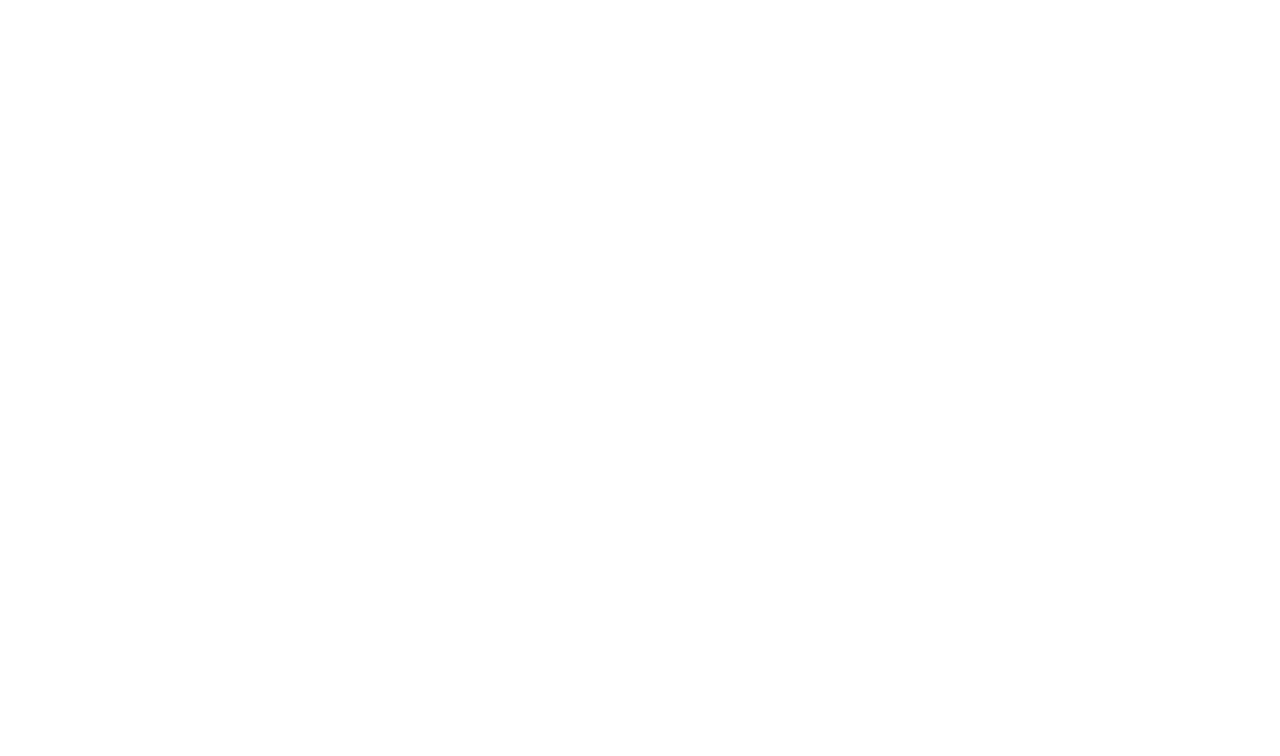
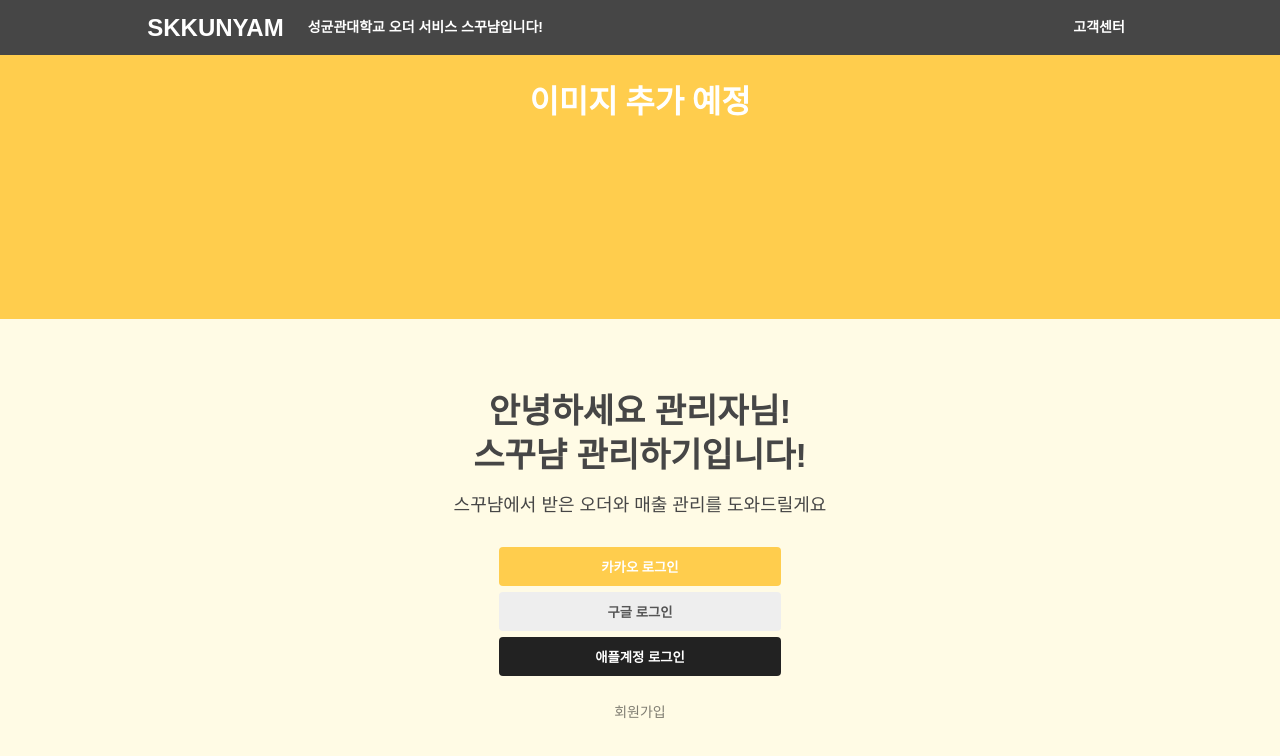
Before and after one commit to SKKUD/skkunyam-admin-frontend, a React (Create React App) app in the folder frontend/: page /login in a window 1280 px wide. Before the commit this address had no page. Shown: the top 756 px of the page. Built offline with nearby package versions, Linux system fonts and the light colour scheme.

Commit message:
feat(auth): 로그인 페이지 완성

```diff
--- a/frontend/src/App.js
+++ b/frontend/src/App.js
@@ -1,6 +1,12 @@
-import React from "react";
-import { BrowserRouter as Router, Route, Routes } from "react-router-dom";
+import React, {useEffect, useState} from "react";
+import {
+  BrowserRouter as Router,
+  Route,
+  Routes,
+  Navigate,
+} from "react-router-dom";
 import { createTheme, ThemeProvider } from "@mui/material/styles";
+import Login from "./pages/Login";
 import Home from "./pages/Home";
 
 const theme = createTheme({
@@ -15,12 +21,16 @@
 });
 
 const App = () => {
+  const [isLogin, setIsLogin] = useState(false);
+
+
   return (
     <ThemeProvider theme={theme}>
       <Router>
-        <div style={{ overflow: 'hidden', height: "100vh", width: "100vw" }}>
+        <div style={{ overflow: "hidden", height: "100vh", width: "100vw" }}>
           <Routes>
-            <Route path="/" element={<Home />} />
+              <Route path="/" element={<Home isLogin={isLogin} />} />
+              <Route path="/login" element={<Login setIsLogin={setIsLogin} />} />
           </Routes>
         </div>
       </Router>
--- a/frontend/src/components/Header.js
+++ b/frontend/src/components/Header.js
@@ -1,15 +1,23 @@
-import { AppBar, Button, Grid, Typography } from '@mui/material';
+import { AppBar, Button, Grid, Typography } from "@mui/material";
 
-const Header = () => {
+const Header = ({ isLogin = "true" }) => {
   return (
-    <AppBar elevation={0} sx={{ backgroundColor: 'rgba(70, 70, 70, 1)', alignItems: 'center' }}>
-      <Grid container justifyContent="space-between" alignItems="center" sx={{height: 55, width: '77%'}}>
+    <AppBar
+      elevation={0}
+      sx={{ backgroundColor: "rgba(70, 70, 70, 1)", alignItems: "center" }}
+    >
+      <Grid
+        container
+        justifyContent="space-between"
+        alignItems="center"
+        sx={{ height: 55, width: "77%" }}
+      >
         <Grid item>
           <Grid container direction="row" alignItems="center" gap={3}>
-            <Typography sx={{ color: 'white', fontSize: 24, fontWeight: 700 }}>
+            <Typography sx={{ color: "white", fontSize: 24, fontWeight: 700 }}>
               SKKUNYAM
             </Typography>
-            <Typography sx={{ color: 'white', fontSize: 14, fontWeight: 700 }}>
+            <Typography sx={{ color: "white", fontSize: 14, fontWeight: 700 }}>
               성균관대학교 오더 서비스 스꾸냠입니다!
             </Typography>
           </Grid>
@@ -18,11 +26,17 @@
         <Grid item>
           <Grid container spacing={2}>
             <Grid item>
-              <Button sx={{ color: 'white', fontSize: 14, fontWeight: 700 }}>고객센터</Button>
+              <Button sx={{ color: "white", fontSize: 14, fontWeight: 700 }}>
+                고객센터
+              </Button>
             </Grid>
-            <Grid item>
-              <Button sx={{ color: 'white', fontSize: 14, fontWeight: 700 }}>로그아웃</Button>
-            </Grid>
+            {isLogin ? (
+              <Grid item>
+                <Button sx={{ color: "white", fontSize: 14, fontWeight: 700 }}>
+                  로그아웃
+                </Button>
+              </Grid>
+            ) : null}
           </Grid>
         </Grid>
       </Grid>
--- a/frontend/src/pages/Home.js
+++ b/frontend/src/pages/Home.js
@@ -2,14 +2,28 @@
 import LeftTab from "../components/LeftTab";
 import MainTab from "../components/currentOrder/MainTab";
 import RightTab from "../components/currentOrder/RightTab";
-import { Grid } from '@mui/material';
+import { Grid } from "@mui/material";
+import { Navigate } from 'react-router-dom';
 
-const Home = () => {
+const Home = ({ isLogin }) => {
+  if (!isLogin) {
+    return <Navigate to="/login" />;
+  }
+
   return (
     <>
       <Header />
 
-        <Grid container sx={{width: '80%',  m: '60px 10% 0', p: '30px 0', justifyContent: 'center'}} gap={3}>
+      <Grid
+        container
+        sx={{
+          width: "80%",
+          m: "55px 10% 0",
+          p: "30px 0",
+          justifyContent: "center",
+        }}
+        gap={3}
+      >
         <Grid item xs={2.7}>
           <LeftTab />
         </Grid>
--- /dev/null
+++ b/frontend/src/pages/Login.js
@@ -0,0 +1,60 @@
+import React from "react";
+import Header from "../components/Header";
+import { Grid, Typography, Button } from "@mui/material";
+import { useNavigate } from "react-router-dom";
+
+const Login = ({ setIsLogin }) => {
+  const navigate = useNavigate();
+
+  const commonButtonStyles = {
+    fontWeight: 700,
+    padding: "10px",
+    margin: "3px 0",
+    border: "none",
+    borderRadius: "4px",
+    cursor: "pointer",
+    color: "#fff",
+  };
+
+  const handleLogin = () => {
+    setIsLogin(true);
+    navigate("/");
+  };
+
+  return (
+    <Grid container sx={{ backgroundColor: "rgba(255, 251, 229, 1)", height: "100vh" }}>
+      <Header isLogin={false} />
+
+      <Grid sx={{ mt: "55px", width: "100%", backgroundColor: "rgba(255, 205, 77, 1)", height: "33%" }}>
+        <h1 style={{ textAlign: "center", color: "#fff" }}>이미지 추가 예정</h1>
+      </Grid>
+
+      <Grid sx={{ width: "100%", justifyContent: "center", textAlign: "center" }}>
+        <Typography sx={{ color: "rgba(70, 70, 70, 1)", fontWeight: 700, fontSize: 34, lineHeight: "44px" }}>
+          안녕하세요 관리자님!<br />스꾸냠 관리하기입니다!
+        </Typography>
+        <Typography sx={{ color: "rgba(70, 70, 70, 1)", m: "15px 0 25px", fontSize: 18 }}>
+          스꾸냠에서 받은 오더와 매출 관리를 도와드릴게요
+        </Typography>
+
+        <div style={{ display: "flex", flexDirection: "column", width: "22%", margin: "auto" }}>
+          <button onClick={handleLogin} style={{ ...commonButtonStyles, backgroundColor: "rgba(255, 205, 77, 1)" }}>
+            카카오 로그인
+          </button>
+          <button onClick={handleLogin} style={{ ...commonButtonStyles, backgroundColor: "rgba(238, 238, 238, 1)", color: "rgba(85, 85, 85, 1)" }}>
+            구글 로그인
+          </button>
+          <button onClick={handleLogin} style={{ ...commonButtonStyles, backgroundColor: "rgba(34, 34, 34, 1)" }}>
+            애플계정 로그인
+          </button>
+
+          <Button sx={{ color: "rgba(0, 0, 0, 0.5)", backgroundColor: "transparent", mt: "15px", fontWeight: 400 }}>
+            회원가입
+          </Button>
+        </div>
+      </Grid>
+    </Grid>
+  );
+};
+
+export default Login;
```
Lines whose indentation alone changed are shown as unchanged.
